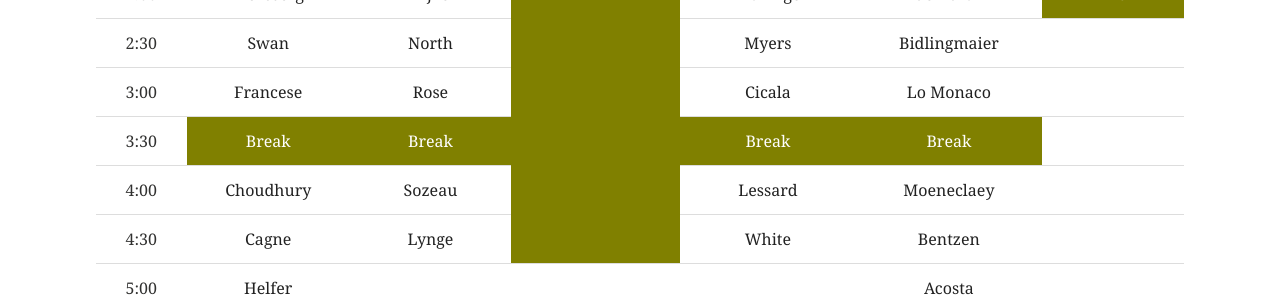
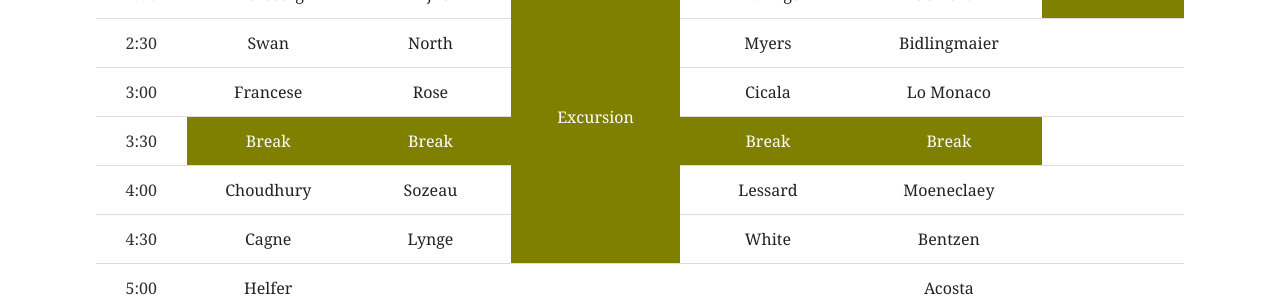
Before and after one commit to HoTT/HoTT-2019, a Jekyll site: the page built from programme.md, in a window 1280 px wide and 900 px high, scrolled down 896 px. Shown: the part 154-454 px from the top of the window. Built offline with Jekyll 4.4.1, drawn with Linux system fonts in a browser that asks for light colours.

Commit message:
add excursion

```diff
--- a/programme.md
+++ b/programme.md
@@ -17,7 +17,7 @@ title: "Programme"
 <tr><td>11:30</td><td><a href="#awodey">Awodey</a></td><td><a href="#christensen">Christensen</a></td><td><a href="#altenkirch">Altenkirch</a></td><td><a href="#vandenberg">van den Berg</a></td><td><a href="#subramaniam">Subramaniam</a></td><td rowspan="2"><a href="#joyal">Joyal</a> <a href="#vvmemorial"><sup>*</sup></a></td></tr>
 <tr><td>12:00</td><td><a href="#coquand">Coquand</a></td><td><a href="#karnick">Karnick</a></td><td><a href="#weaver">Weaver</a></td><td><a href="#gambino">Gambino</a></td><td><a href="#brunerie">Brunerie</a></td></tr>
 <tr><td>12:30</td><td style="background-color:olive; color:white">Lunch</td><td style="background-color:olive; color:white">Lunch</td><td style="background-color:olive; color:white">Group Photo<br/>and Lunch</td><td style="background-color:olive; color:white">Lunch</td><td style="background-color:olive; color:white">Lunch</td><td style="background-color:olive; color:white">Lunch </td></tr>
-<tr><td>2:00</td><td><a href="#mortberg">Mörtberg</a></td><td><a href="#rijke">Rijke</a></td><td style="background-color:olive; color:white" rowspan="6"></td><td><a href="#zwanziger">Zwanziger</a></td><td><a href="#uemura">Uemura</a> <a href="#beststudentpaper"><sup>†</sup></a></td><td style="background-color:olive; color:white">End</td></tr>
+<tr><td>2:00</td><td><a href="#mortberg">Mörtberg</a></td><td><a href="#rijke">Rijke</a></td><td style="background-color:olive; color:white" rowspan="6">Excursion</td><td><a href="#zwanziger">Zwanziger</a></td><td><a href="#uemura">Uemura</a> <a href="#beststudentpaper"><sup>†</sup></a></td><td style="background-color:olive; color:white">End</td></tr>
 <tr><td>2:30</td><td><a href="#swan">Swan</a></td><td><a href="#north">North</a></td><td><a href="#myers">Myers</a></td><td><a href="#bidlingmaier">Bidlingmaier</a></td><td> </td></tr>
 <tr><td>3:00</td><td><a href="#francese">Francese</a></td><td><a href="#rose">Rose</a></td><td><a href="#cicala">Cicala</a></td><td><a href="#lomonaco">Lo Monaco</a></td><td> </td></tr>
 <tr><td>3:30</td><td style="background-color:olive; color:white">Break</td><td style="background-color:olive; color:white">Break</td><td style="background-color:olive; color:white">Break</td><td style="background-color:olive; color:white">Break</td><td> </td></tr>
```
